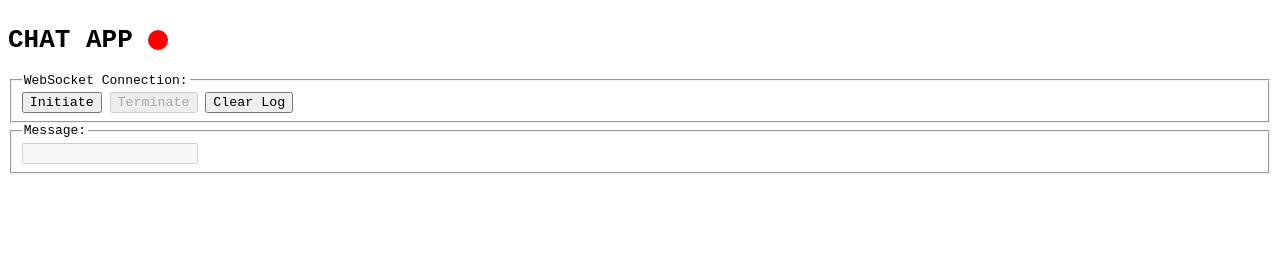
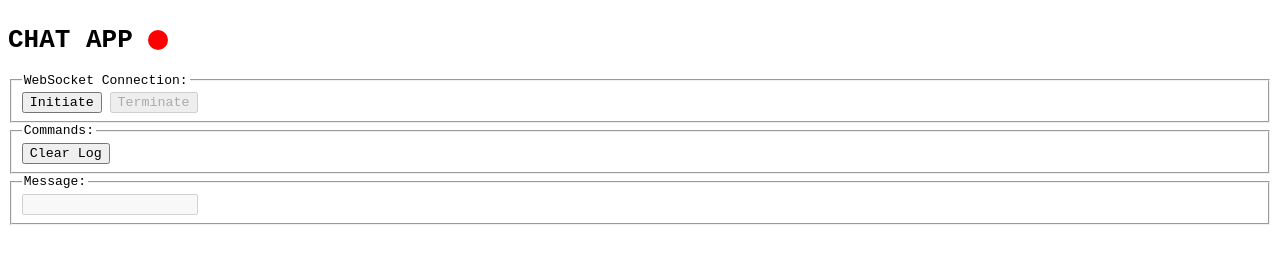
Before and after one commit to Avvyxx/chat-app, a website: page site/index.html in a window 1280 px wide. Drawn offline with Linux system fonts and the light colour scheme.

Commit message:
commands in own fieldset

```diff
--- a/site/index.html
+++ b/site/index.html
@@ -16,6 +16,9 @@
                     <legend>WebSocket Connection:</legend>
                     <button id="initiate">Initiate</button>
                     <button id="terminate" disabled="">Terminate</button>
+                </fieldset>
+                <fieldset>
+                    <legend>Commands:</legend>
                     <button id="clear-log">Clear Log</button>
                 </fieldset>
                 <fieldset>
```
